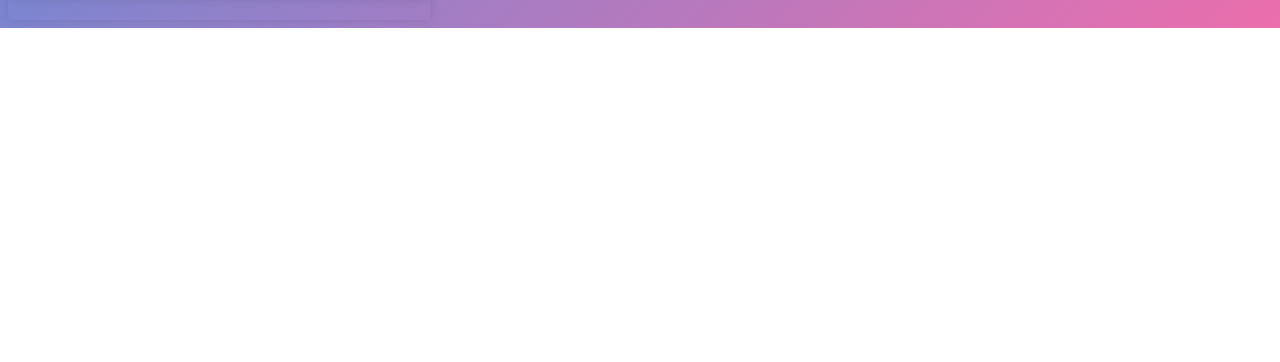
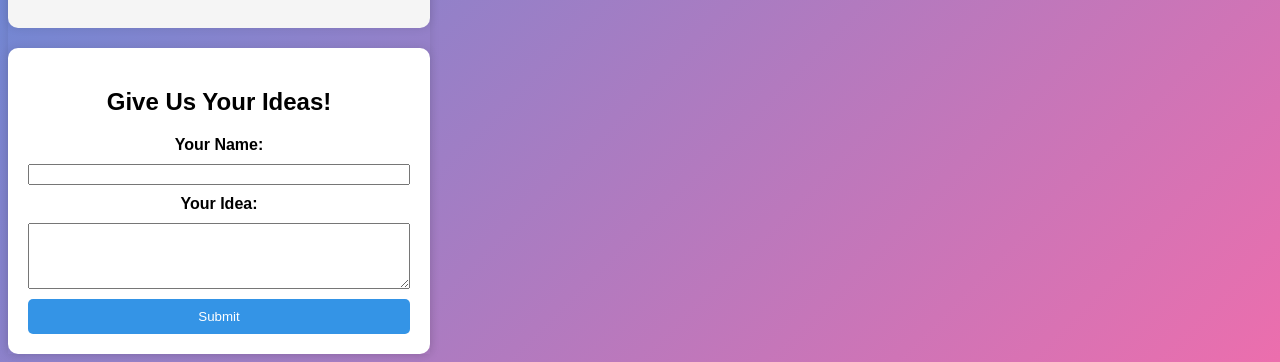
Before and after one commit to iconocam/Meowfacts, a plain HTML site: page index.html in a window 1280 px wide. Shown: the part 830-1192 px from the top of the page. Before the commit the page ends 858 px from the top, so only its background shows below. Drawn offline with Linux system fonts and the light colour scheme; no server answers.

Commit message:
created comment box for user given facts or ideas, though am struggling to center the comment box

```diff
--- a/index.html
+++ b/index.html
@@ -54,6 +54,23 @@ Cats are the best so
             <!-- <div id="subImageBoxTwo">
                 <button id="subImageGenerate" onclick="generateSubImageTwo()">See Image</button>
                 <img id="generatedSubImage" src="" alt="Generated Image"></div> -->
+
+                <div class="comment-container">
+                    <h2>Give Us Your Ideas!</h2>
+                    <form id="commentForm">
+                        <label for="userName">Your Name:</label>
+                        <input type="text" id="userName" name="userName" required>
+
+                        <label for="userComment">Your Idea:</label>
+                        <textarea id="userComment" name="userComment" rows="4" required></textarea>
+
+                        <button type="button" onclick="submitComment()">Submit</button>
+                    </form>
+
+                    <div id="commentList">
+                        <!-- Display submitted comments here -->
+                    </div>
+                </div>
     </div>
 
 
--- a/script.js
+++ b/script.js
@@ -154,3 +154,20 @@ function generateSubImageThree() {
     generatedSubImageThree.src = imageUrl;
     generatedSubImageThree.style.display = 'block';
 }
+
+function submitComment() {
+    const userName = document.getElementById('userName').value;
+    const userComment = document.getElementById('userComment').value;
+
+    if (userName && userComment) {
+        const commentList = document.getElementById('commentList');
+        const commentItem = document.createElement('div');
+        commentItem.innerHTML = `<strong>${userName}:</strong> ${userComment}`;
+        commentList.appendChild(commentItem);
+
+
+        document.getElementById('commentForm').reset();
+    } else {
+        alert('Please fill in both your name and idea.');
+    }
+}
--- a/styles.css
+++ b/styles.css
@@ -5,6 +5,7 @@ body {
     align-items: center;
     justify-content: center;
     min-height: 100vh;
+    /* max-height: 100vh; */
     background: linear-gradient(135deg, #3494e6, #ec6ead);
     font-family: 'Arial', sans-serif;
     color: black;
@@ -178,3 +179,43 @@ button:hover {
             margin-top: 5px;
             display: none;
 }
+
+/* trying to place comment container in center of the page !! but i think some other code is overriding it and im scared to break it. */
+.comment-container {
+    background-color: #fff;
+    padding: 20px;
+    border-radius: 10px;
+    box-shadow: 0 0 10px rgba(0, 0, 0, 0.1);
+    max-width: 400px;
+    text-align: center !important;
+    justify-content: center !important;
+    margin: auto;
+
+}
+
+form {
+    display: flex;
+    flex-direction: column;
+    gap: 10px;
+}
+
+label {
+    font-weight: bold;
+}
+
+textarea {
+    resize: vertical;
+}
+
+button {
+    background-color: #3494e6;
+    color: #fff;
+    border: none;
+    padding: 10px;
+    border-radius: 5px;
+    cursor: pointer;
+}
+
+button:hover {
+    background-color: #217dbb;
+}
```
